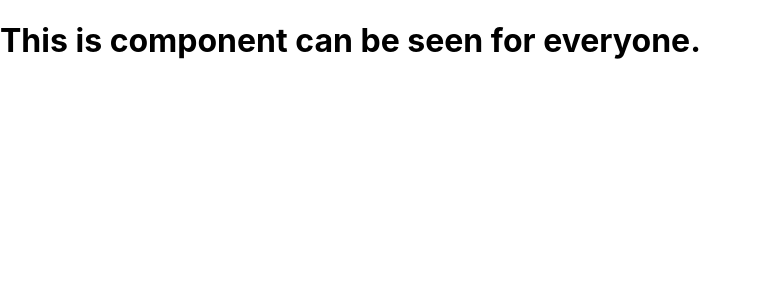
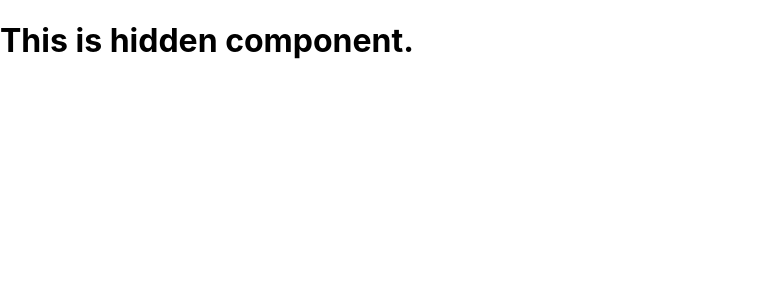
Before and after one commit to kadirermaya/ReactEssential, a React (Create React App) app: page / in a window 1280 px wide. Shown: the top 300 px of the page, without its empty margins (0-761 px from the left). Built offline with nearby package versions, Linux system fonts and the light colour scheme.

Commit message:
Destructuring array and objects used

```diff
--- a/src/App.js
+++ b/src/App.js
@@ -9,11 +9,11 @@ function RegularComponent() {
   return <h1>This is component can be seen for everyone.</h1>
 }
 
-function App(props) {
+function App({ authorized }) {
 
   return (
     <>
-      {props.authorized ? <HiddenComponent /> : <RegularComponent />}
+      {authorized ? <HiddenComponent /> : <RegularComponent />}
     </>
   )
 }
--- a/src/index.js
+++ b/src/index.js
@@ -4,6 +4,9 @@ import './index.css';
 import App from './App';
 
 
+const [, , tripod] = ["camera", "lights", "tripods"];
+console.log(tripod);
 
-
-ReactDOM.render(<App authorized={false} />, document.getElementById('root'));
+ReactDOM.render(
+  <App authorized={true} />,
+  document.getElementById('root'));
```
